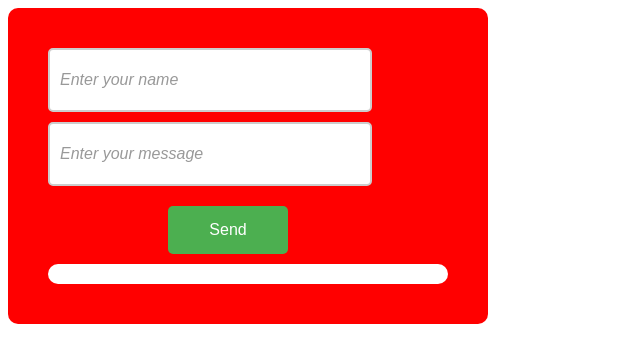
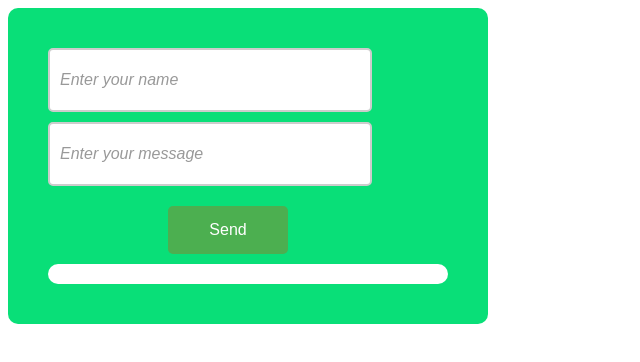
Before and after one commit to jyotishpro/Real-time-chat-app-using-nodejs, a website: page index.html in a window 1280 px wide. Shown: the whole page, without its empty margins (0-640 px from the left). Drawn offline with nearby package versions, Linux system fonts and the light colour scheme; no server answers.

Commit message:
changed background color of message app

```diff
--- a/index.html
+++ b/index.html
@@ -11,7 +11,7 @@
             min-height: fit-content;
             padding: 40px;
             border-radius: 10px;
-            background-color: red;
+            background-color: rgb(9, 223, 120);
         }
         #form{
             display: flex;
```
